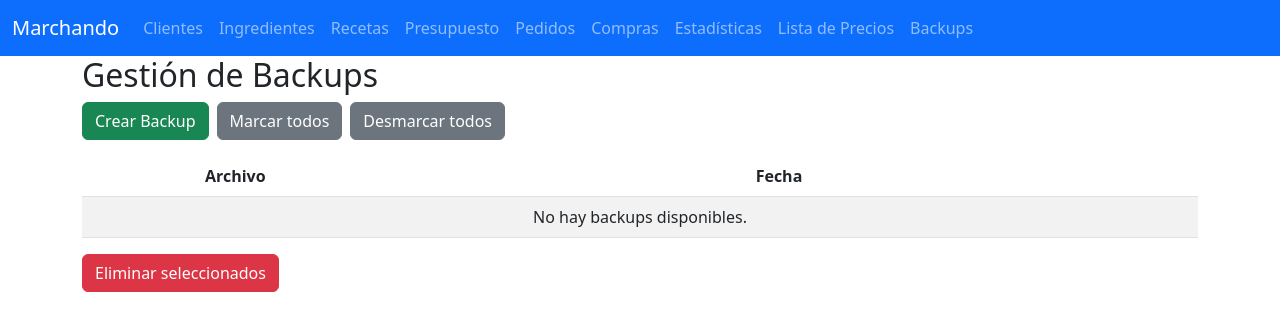
After one commit to pablomainardi/marchandofrozen, a Flask app: page /backups in a window 1280 px wide. The commit adds this page. Shown: the top 331 px of the page. Run offline with Flask 3, Linux system fonts and the light colour scheme.

Commit message:
incorporacion de backups

```diff
--- a/app.py
+++ b/app.py
@@ -1,4 +1,4 @@
-from flask import Flask, render_template, request, redirect, url_for, session, flash, send_file, jsonify
+from flask import Flask, Blueprint, render_template, request, redirect, url_for, session, flash, send_file, jsonify
 import sqlite3
 from functools import wraps
 from datetime import datetime, timedelta
@@ -6,7 +6,7 @@ import pandas as pd
 import io
 import os
 from collections import defaultdict
-
+import zipfile
 
 app = Flask(__name__)
 #app.secret_key = os.environ.get('SECRET_KEY', 'esta_es_una_clave_secreta_para_desarrollo') # PRUEBAS LOCALES
@@ -17,6 +17,12 @@ ACCESS_CODE = os.environ.get('ACCESS_CODE')  # o el código que quieras por defe
 DB_NAME = 'marchando_base.db'
 
 LOGIN_REQUIRED = False  # Cambiar a True para activar validación
+
+bp_backups = Blueprint('backups', __name__)
+
+BACKUP_DIR = os.path.join('static', 'backups')
+DB_PATH = os.path.join('marchando_base.db')  # Ajusta si tu DB está en otro lugar
+
 
 def login_required(f):
     @wraps(f)
@@ -55,6 +61,53 @@ def get_conn():
 def index():
     return render_template('index.html')
 
+# --- backups ----
+def ensure_backup_dir():
+    os.makedirs(BACKUP_DIR, exist_ok=True)
+
+def create_backup():
+    """Crear un backup ZIP de la base actual."""
+    ensure_backup_dir()
+    now = datetime.now().strftime("%Y%m%d_%H%M%S")
+    backup_name = f"backup_{now}.zip"
+    backup_path = os.path.join(BACKUP_DIR, backup_name)
+    with zipfile.ZipFile(backup_path, 'w', zipfile.ZIP_DEFLATED) as zf:
+        zf.write(DB_PATH, arcname=os.path.basename(DB_PATH))
+    return backup_name
+
+@bp_backups.route('/backups')
+@login_required
+def listar_backups():
+    ensure_backup_dir()
+    archivos = sorted(
+        [f for f in os.listdir(BACKUP_DIR) if f.endswith('.zip')],
+        reverse=True
+    )
+    return render_template('backups.html', archivos=archivos)
+
+@bp_backups.route('/backups/crear', methods=['POST'])
+@login_required
+def crear_backup_manual():
+    nombre = create_backup()
+    flash(f'Backup {nombre} creado correctamente.', 'success')
+    return redirect(url_for('backups.listar_backups'))
+
+@bp_backups.route('/backups/eliminar', methods=['POST'])
+@login_required
+def eliminar_backups():
+    seleccionados = request.form.getlist('archivos')
+    if not seleccionados:
+        flash('No seleccionaste ningún backup para eliminar.', 'warning')
+        return redirect(url_for('backups.listar_backups'))
+    eliminados = []
+    for archivo in seleccionados:
+        ruta = os.path.join(BACKUP_DIR, archivo)
+        if os.path.exists(ruta):
+            os.remove(ruta)
+            eliminados.append(archivo)
+    flash(f'{len(eliminados)} backup(s) eliminado(s) correctamente.', 'success')
+    return redirect(url_for('backups.listar_backups'))
+
 # === CLIENTES ===
 @app.route('/clientes')
 @login_required
@@ -73,6 +126,7 @@ def clientes():
 @app.route('/clientes/nuevo', methods=['POST'])
 @login_required
 def nuevo_cliente():
+    create_backup()
     data = request.form
     with get_conn() as conn:
         conn.execute('INSERT INTO clientes (nombre, contacto, direccion) VALUES (?, ?, ?)',
@@ -83,6 +137,7 @@ def nuevo_cliente():
 @app.route('/clientes/editar/<int:id>', methods=['POST'])
 @login_required
 def editar_cliente(id):
+    create_backup()
     data = request.form
     with get_conn() as conn:
         conn.execute('UPDATE clientes SET nombre=?, contacto=?, direccion=? WHERE id=?',
@@ -93,6 +148,7 @@ def editar_cliente(id):
 @app.route('/clientes/eliminar/<int:id>')
 @login_required
 def eliminar_cliente(id):
+    create_backup()
     with get_conn() as conn:
         conn.execute('DELETE FROM clientes WHERE id=?', (id,))
         conn.commit()
@@ -124,6 +180,7 @@ def buscar_producto_por_codigo():
 @app.route('/guardar_producto', methods=['POST'])
 @login_required
 def guardar_producto():
+    create_backup()
     data = request.form
     codigo_barra = data.get('codigo_barra', '').strip()  # Puede ser un único código
     producto = data.get('producto', '').strip()
@@ -179,6 +236,7 @@ def guardar_producto():
 @app.route('/ingredientes/editar/<int:id>', methods=['POST'])
 @login_required
 def editar_ingrediente(id):
+    create_backup()
     data = request.form
     codigo_barra = data.get('codigo_barra', '').strip()  # Aquí puede haber varios códigos separados por coma
     producto = data['producto']
@@ -204,6 +262,7 @@ def editar_ingrediente(id):
 @app.route('/ingredientes/eliminar/<int:id>')
 @login_required
 def eliminar_ingrediente(id):
+    create_backup()
     with get_conn() as conn:
         conn.execute('DELETE FROM ingredientes WHERE id = ?', (id,))
         conn.commit()
@@ -213,6 +272,7 @@ def eliminar_ingrediente(id):
 @app.route('/ingredientes/agregar', methods=['POST'])
 @login_required
 def agregar_ingrediente():
+    create_backup()
     data = request.form
     producto = data['producto']
     cantidad = float(data['cantidad'])
@@ -291,6 +351,7 @@ def exportar_ingredientes():
 @app.route('/importar_ingredientes', methods=['POST'])
 @login_required
 def importar_ingredientes():
+    create_backup()
     archivo = request.files.get('archivo_excel')
     if not archivo:
         flash('No se seleccionó archivo para importar.', 'danger')
@@ -347,6 +408,7 @@ def buscar_ingrediente():
 @app.route('/eliminar_receta/<int:id>')
 @login_required
 def eliminar_receta(id):
+    create_backup()
     with get_conn() as conn:
         conn.execute('DELETE FROM recetas WHERE id = ?', (id,))
         conn.execute('DELETE FROM receta_ingredientes WHERE receta_id = ?', (id,))
@@ -375,13 +437,25 @@ def ver_recetas():
 @login_required
 def nueva_receta():
     if request.method == 'POST':
+        create_backup()
         nombre = request.form['nombre']
-        referencia = request.form.get('referencia', '')
+        comentario = request.form.get('referencia', '')  # Cambié a comentario porque tu tabla recetas no tiene 'referencia'
+
         with get_conn() as conn:
-            conn.execute('INSERT INTO recetas (nombre, referencia) VALUES (?, ?)', (nombre, referencia))
+            cursor = conn.cursor()
+            cursor.execute(
+                'INSERT INTO recetas (nombre, referencia) VALUES (?, ?)',
+                (nombre, comentario)
+            )
+            receta_id = cursor.lastrowid
             conn.commit()
-        return redirect(url_for('ver_recetas'))
+
+        # Redirigir directamente a la nueva receta
+        return redirect(url_for('modificar_receta', id=receta_id))
+
+
     return render_template('nueva_receta.html')
+
 
 @app.route("/receta/<int:receta_id>")
 @login_required
@@ -415,8 +489,10 @@ def ver_receta(receta_id):
 @app.route("/presupuesto", methods=["GET", "POST"])
 @login_required
 def presupuesto():
+
     conn = get_conn()
     if request.method == "POST" and request.is_json:
+        create_backup()
         data = request.get_json()
         cliente_id = data.get("cliente_id")
         fecha = data.get("fecha")
@@ -567,6 +643,7 @@ def cambiar_estado_pedido_form():
 @app.route('/cambiar_estado_pedido', methods=['POST'])
 @login_required
 def cambiar_estado_pedido():
+    create_backup()
     accion = request.form.get('accion')
     conn = get_conn()
     cur = conn.cursor()
@@ -613,6 +690,7 @@ def cambiar_estado_pedido():
 @app.route('/finalizar_pedido/<int:cliente_id>/<fecha>/<estado>')
 @login_required
 def finalizar_pedido(cliente_id, fecha, estado):
+    create_backup()
     with get_conn() as conn:
         conn.execute('''
             UPDATE pedidos SET estado = 'finalizado'
@@ -736,6 +814,7 @@ def lista_precios():
     cur = conn.cursor()
 
     if request.method == 'POST':
+        create_backup()
         for key, value in request.form.items():
             if key.startswith('precio_'):
                 receta_id = key.replace('precio_', '')
@@ -786,8 +865,10 @@ def lista_precios():
 @app.route('/editar_pedido/<int:cliente_id>/<fecha>/<estado>', methods=['GET', 'POST'])
 @login_required
 def editar_pedido(cliente_id, fecha, estado):
+
     with get_conn() as conn:
         if request.method == 'POST':
+            create_backup()
             if request.is_json:
                 data = request.get_json()
                 cliente_id_new = int(data['cliente_id'])
@@ -860,6 +941,7 @@ def editar_pedido(cliente_id, fecha, estado):
 @app.route('/eliminar_pedido/<int:id>')
 @login_required
 def eliminar_pedido(id):
+    create_backup()
     with get_conn() as conn:
         pedido = conn.execute('SELECT id FROM pedidos WHERE id = ?', (id,)).fetchone()
         if pedido:
@@ -873,6 +955,7 @@ def eliminar_pedido(id):
 @app.route('/marcar_finalizado/<int:id>')
 @login_required
 def marcar_finalizado(id):
+    create_backup()
     with get_conn() as conn:
         pedido = conn.execute('SELECT cliente_id, fecha FROM pedidos WHERE id = ?', (id,)).fetchone()
         if pedido:
@@ -887,6 +970,7 @@ def marcar_finalizado(id):
 @app.route('/marcar_pendiente/<int:id>')
 @login_required
 def marcar_pendiente(id):
+    create_backup()
     with get_conn() as conn:
         pedido = conn.execute('SELECT cliente_id, fecha FROM pedidos WHERE id = ?', (id,)).fetchone()
         if pedido:
@@ -979,6 +1063,7 @@ def compras():
 @app.route('/modificar_receta/<int:id>', methods=['GET'])
 @login_required
 def modificar_receta(id):
+
     with get_conn() as conn:
         receta = conn.execute('SELECT * FROM recetas WHERE id = ?', (id,)).fetchone()
         ingredientes_receta = conn.execute('''
@@ -992,6 +1077,7 @@ def modificar_receta(id):
 @app.route('/editar_ingrediente_receta/<int:ri_id>', methods=['POST'])
 @login_required
 def editar_ingrediente_receta(ri_id):
+    create_backup()
     cantidad = float(request.form['cantidad'])
     unidad = request.form['unidad']
     with get_conn() as conn:
@@ -1008,6 +1094,7 @@ def editar_ingrediente_receta(ri_id):
 @app.route('/actualizar_receta/<int:id>', methods=['POST'])
 @login_required
 def actualizar_receta(id):
+    create_backup()
     nombre = request.form['nombre']
     referencia = request.form['referencia']
     with get_conn() as conn:
@@ -1019,6 +1106,7 @@ def actualizar_receta(id):
 @app.route('/agregar_ingrediente_receta/<int:receta_id>', methods=['POST'])
 @login_required
 def agregar_ingrediente_receta(receta_id):
+    create_backup()
     ingrediente_id = int(request.form['ingrediente_id'])
     cantidad = float(request.form['cantidad'])
 
@@ -1043,10 +1131,14 @@ def agregar_ingrediente_receta(receta_id):
 @app.route('/eliminar_ingrediente_receta/<int:ri_id>/<int:receta_id>')
 @login_required
 def eliminar_ingrediente_receta(ri_id, receta_id):
+    create_backup()
     with get_conn() as conn:
         conn.execute('DELETE FROM receta_ingredientes WHERE id = ?', (ri_id,))
         conn.commit()
     return redirect(url_for('modificar_receta', id=receta_id))
 
+# Registrar el blueprint de backups
+app.register_blueprint(bp_backups)
+
 if __name__ == '__main__':
     app.run(debug=True)
--- /dev/null
+++ b/templates/backups.html
@@ -0,0 +1,48 @@
+{% extends "base.html" %}
+{% block title %}Backups{% endblock %}
+
+{% block content %}
+<h2>Gestión de Backups</h2>
+
+<!-- Botones de acciones -->
+<div class="mb-3 d-flex gap-2">
+  <form action="{{ url_for('backups.crear_backup_manual') }}" method="POST">
+    <button type="submit" class="btn btn-success">Crear Backup</button>
+  </form>
+  <button type="button" class="btn btn-secondary" onclick="seleccionarTodos(true)">Marcar todos</button>
+  <button type="button" class="btn btn-secondary" onclick="seleccionarTodos(false)">Desmarcar todos</button>
+</div>
+
+<form action="{{ url_for('backups.eliminar_backups') }}" method="POST" onsubmit="return confirm('¿Eliminar backups seleccionados?')">
+  <table class="table table-striped table-hover">
+    <thead>
+      <tr>
+        <th></th>
+        <th>Archivo</th>
+        <th>Fecha</th>
+      </tr>
+    </thead>
+    <tbody>
+      {% if archivos %}
+        {% for archivo in archivos %}
+        <tr>
+          <td><input type="checkbox" name="archivos" value="{{ archivo }}"></td>
+          <td><a href="{{ url_for('static', filename='backups/' ~ archivo) }}" download>{{ archivo }}</a></td>
+          <td>{{ archivo[7:11] }}-{{ archivo[11:13] }}-{{ archivo[13:15] }} {{ archivo[16:18] }}:{{ archivo[18:20] }}:{{ archivo[20:22] }}</td>
+        </tr>
+        {% endfor %}
+      {% else %}
+        <tr><td colspan="3" class="text-center">No hay backups disponibles.</td></tr>
+      {% endif %}
+    </tbody>
+  </table>
+
+  <button type="submit" class="btn btn-danger">Eliminar seleccionados</button>
+</form>
+
+<script>
+function seleccionarTodos(estado) {
+  document.querySelectorAll('input[name="archivos"]').forEach(cb => cb.checked = estado);
+}
+</script>
+{% endblock %}
--- a/templates/base.html
+++ b/templates/base.html
@@ -28,6 +28,8 @@
         <li class="nav-item"><a class="nav-link" href="{{ url_for('compras') }}">Compras</a></li>
         <li class="nav-item"><a class="nav-link" href="{{ url_for('estadisticas_pedidos') }}">Estadísticas</a></li>
         <li class="nav-item"><a class="nav-link" href="{{ url_for('lista_precios') }}">Lista de Precios</a></li>
+        <li class="nav-item"><a class="nav-link" href="{{ url_for('backups.listar_backups') }}">Backups</a></li>
+
       </ul>
       <ul class="navbar-nav ms-auto">
         {% if session.get('logged_in') %}
```
Also changed, not shown: marchando_base.db.
